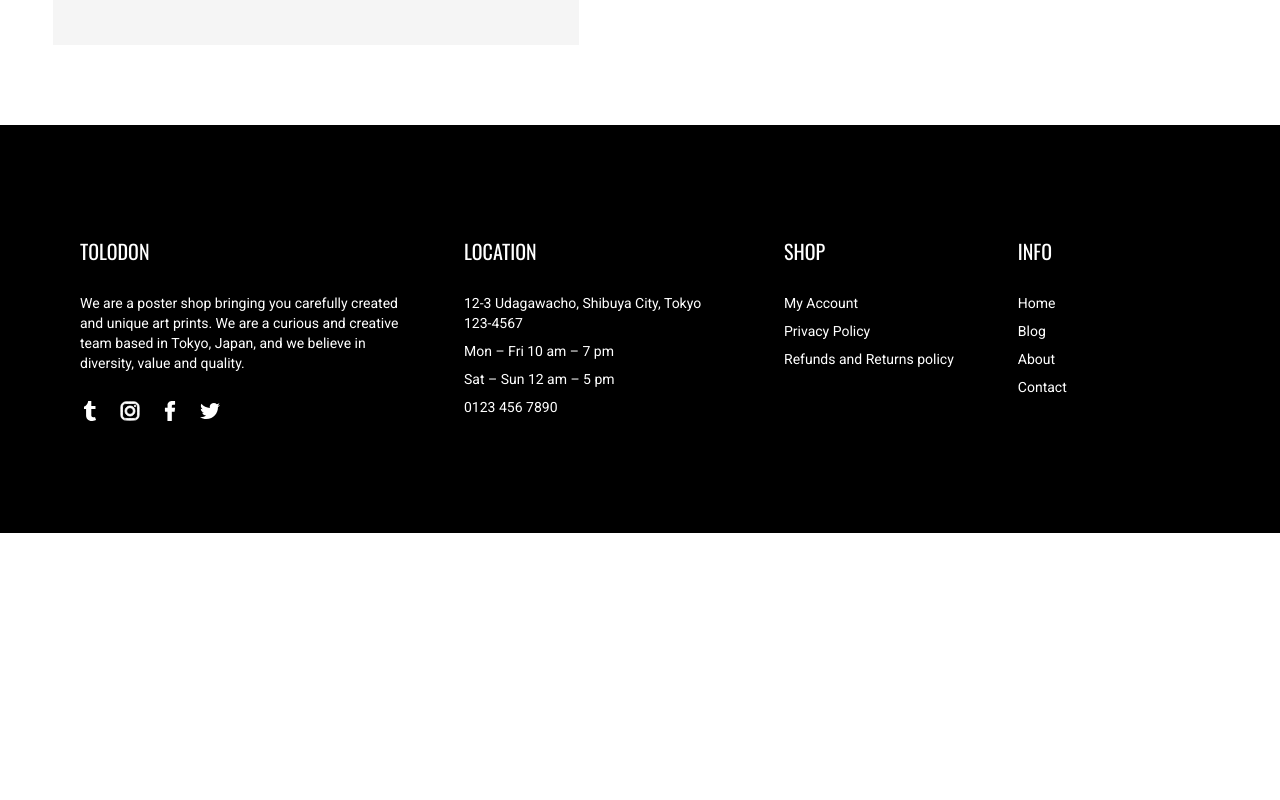
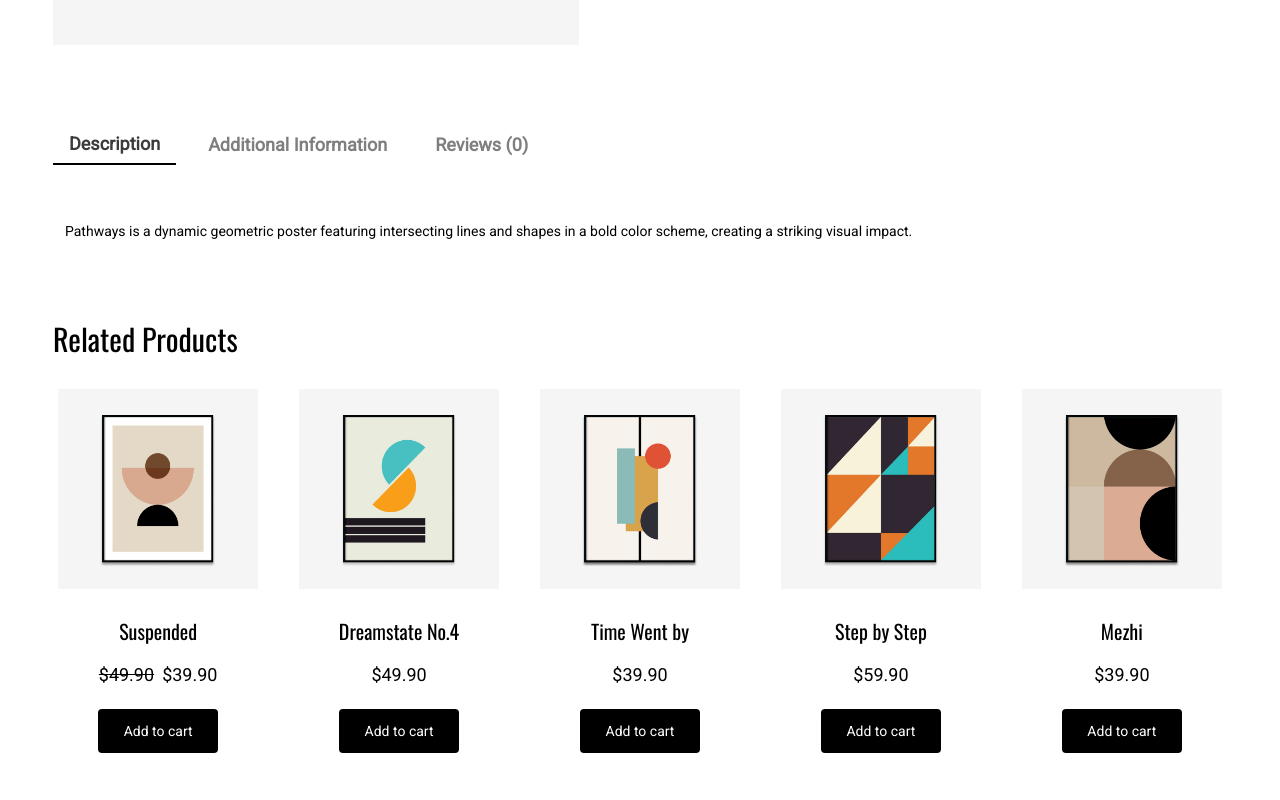
Before and after one commit to AgustioMaitimu/tolodon, a Next.js app: page /108013 in a window 1280 px wide. Shown: the part 680-1480 px from the top of the page. Before the commit the page ends 1213 px from the top, so only its background shows below. Built offline with nearby package versions, Linux system fonts and the light colour scheme.

Commit message:
feat: completed Product page

```diff
--- a/src/app/[productId]/page.js
+++ b/src/app/[productId]/page.js
@@ -9,10 +9,52 @@ const oswald = Oswald({ subsets: ['latin'] });
 const roboto = Roboto({ subsets: ['latin'], weight: '400' });
 
 function Product() {
+  const [chosenMenu, setChosenMenu] = useState('Description');
   const productId = parseInt(usePathname().slice(1));
   const productDetails = products.find(
     (product) => product.productId === productId,
   );
+  const otherProducts = products.filter(
+    (product) => product.productId !== productId,
+  );
+
+  const relatedProducts = otherProducts.map((x) => (
+    <div
+      key={x.productId}
+      href={`/${x.productId}`}
+      className={`${roboto.className} flex w-full flex-col items-center gap-4 text-sm sm:w-[17%] 2xl:text-base`}
+    >
+      <Link
+        href={`/${x.productId}`}
+        className="relative mb-3 aspect-square w-full"
+      >
+        <Image
+          alt={`${x.name} image`}
+          src={x.image}
+          layout="fill"
+          className="object-cover"
+        />
+      </Link>
+      <Link
+        href={`/${x.productId}`}
+        className={`${oswald.className} cursor-pointer text-base decoration-1 ring-offset-2 hover:underline lg:text-xl`}
+      >
+        {x.name}
+      </Link>
+      <div className="flex gap-2 lg:text-lg">
+        {x.hasDiscount && <p className="line-through">${x.realPrice}0</p>}
+        {x.hasDiscount && <p>${x.discountPrice}0</p>}
+        {!x.hasDiscount && <p>${x.realPrice}0</p>}
+      </div>
+      <button className="mt-1 rounded bg-black px-6 py-3 text-white sm:w-[60%] sm:px-0">
+        Add to cart
+      </button>
+    </div>
+  ));
+
+  function handleMenuChange(e) {
+    setChosenMenu(e.target.innerHTML);
+  }
 
   return (
     <div
@@ -67,6 +109,50 @@ function Product() {
             <p>Category: Poster</p>
           </div>
         </div>
+        <div className="flex flex-col gap-1 text-[17px] font-bold text-[#7F7F7F] tab:flex-row tab:gap-4 xl:text-lg">
+          <h1
+            onClick={handleMenuChange}
+            className={`${chosenMenu == 'Description' && 'border-l-2 border-black text-[#3b3b3b] tab:border-b-2 tab:border-l-0'} flex h-10 cursor-pointer items-center px-4 hover:text-[#3b3b3b]`}
+          >
+            Description
+          </h1>
+          <h1
+            onClick={handleMenuChange}
+            className={`${chosenMenu == 'Additional Information' && 'border-l-2 border-black text-[#3b3b3b] tab:border-b-2 tab:border-l-0'} flex h-10 cursor-pointer items-center px-4 hover:text-[#3b3b3b]`}
+          >
+            Additional Information
+          </h1>
+          <h1
+            onClick={handleMenuChange}
+            className={`${chosenMenu == 'Reviews (0)' && 'border-l-2 border-black text-[#3b3b3b] tab:border-b-2 tab:border-l-0'} flex h-10 cursor-pointer items-center px-4 hover:text-[#3b3b3b]`}
+          >
+            Reviews (0)
+          </h1>
+        </div>
+        <div className="-mt-6 px-3">
+          {chosenMenu == 'Description' && <p>{productDetails.description}</p>}
+          {chosenMenu == 'Additional Information' && (
+            <div className="flex flex-col gap-3">
+              {
+                <p>
+                  <span className="mr-4 font-bold">Color</span>{' '}
+                  {productDetails.colors.join(', ')}
+                </p>
+              }
+              <p>
+                <span className="mr-6 font-bold">Size</span>{' '}
+                {productDetails.size}
+              </p>
+            </div>
+          )}
+          {chosenMenu == 'Reviews (0)' && <p>There are no reviews yet.</p>}
+        </div>
+        <div className="flex w-full flex-col gap-8">
+          <h1 className={`${oswald.className} text-3xl`}>Related Products</h1>
+          <div className="flex w-full flex-col flex-wrap justify-evenly gap-16 sm:flex-row lg:gap-9">
+            {relatedProducts}
+          </div>
+        </div>
       </div>
     </div>
   );
--- a/src/app/about/page.js
+++ b/src/app/about/page.js
@@ -2,7 +2,6 @@ import React from 'react';
 import { Oswald, Roboto } from 'next/font/google';
 const oswald = Oswald({ subsets: ['latin'] });
 const roboto = Roboto({ subsets: ['latin'], weight: '400' });
-import Link from 'next/link';
 
 function About() {
   return (
--- a/src/components/Header.jsx
+++ b/src/components/Header.jsx
@@ -38,15 +38,15 @@ export default function Header() {
               className="object-cover"
             />
           </Link>
-          <div className="relative h-5 w-5">
+          <Link href="/account" className="relative h-5 w-5">
             <Image
               alt=""
               src="/profile.svg"
               layout="fill"
               className="object-cover"
             />
-          </div>
-          <div className="relative h-6 w-6">
+          </Link>
+          <div className="relative h-6 w-6 cursor-pointer">
             <Image
               alt=""
               src="/cart.svg"
```
Also changed, not shown: src/components/Footer.jsx (+7 -7 lines).
